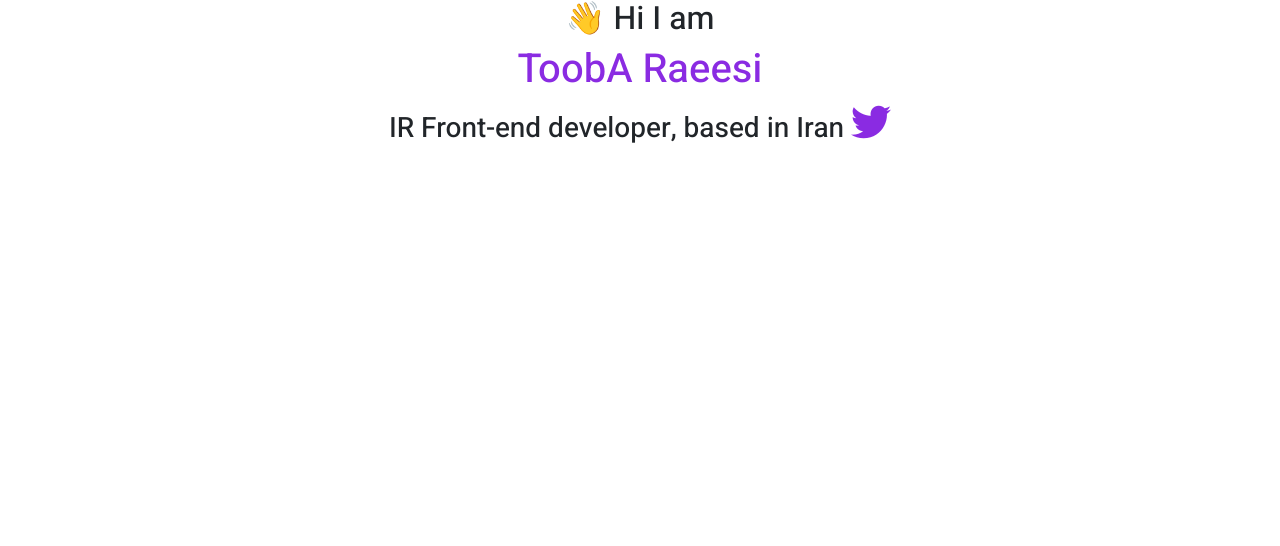
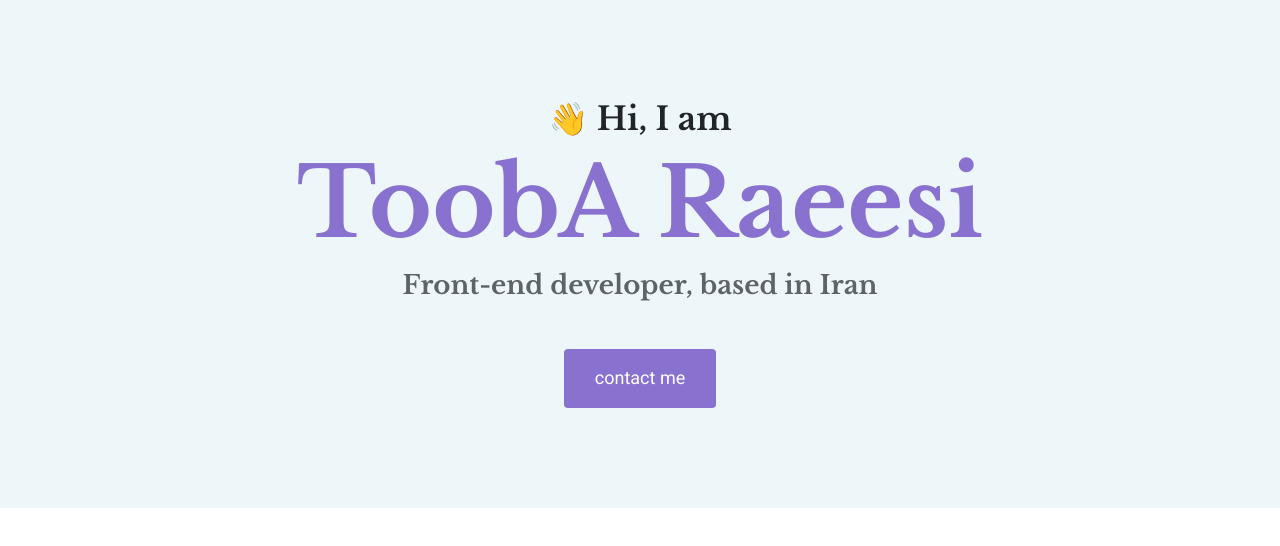
Before and after one commit to TwobA1987/portfolio-project, a plain HTML site: page index.html in a window 1280 px wide. Drawn offline with nearby package versions, Linux system fonts and the light colour scheme.

Commit message:
adding font and build hero

```diff
--- a/index.html
+++ b/index.html
@@ -10,6 +10,13 @@
       integrity="sha384-ggOyR0iXCbMQv3Xipma34MD+dH/1fQ784/j6cY/iJTQUOhcWr7x9JvoRxT2MZw1T"
       crossorigin="anonymous"
     />
+    <link rel="preconnect" href="https://fonts.googleapis.com" />
+    <link rel="preconnect" href="https://fonts.gstatic.com" crossorigin />
+    <link
+      href="https://fonts.googleapis.com/css2?family=Heebo:wght@400;500;700&family=Libre+Baskerville:wght@700&display=swap"
+      rel="stylesheet"
+    />
+    <link rel="stylesheet" href="/src/style.css" />
     <script
       src="https://code.jquery.com/jquery-3.3.1.slim.min.js"
       integrity="sha384-q8i/X+965DzO0rT7abK41JStQIAqVgRVzpbzo5smXKp4YfRvH+8abtTE1Pi6jizo"
@@ -29,22 +36,18 @@
       src="https://kit.fontawesome.com/c6be908d85.js"
       crossorigin="anonymous"
     ></script>
-    <link rel="preconnect" href="https://fonts.googleapis.com" />
-    <link rel="preconnect" href="https://fonts.gstatic.com" crossorigin />
-    <link
-      href="https://fonts.googleapis.com/css2?family=Heebo:wght@400;500;700&display=swap"
-      rel="stylesheet"
-    />
-    <link rel="stylesheet" href="/src/style.css" />
     <title>Document</title>
   </head>
   <body>
-    <h2 class="text-center">👋 Hi I am</h2>
+    <div class="hero">
+      <h2>👋 Hi, I am</h2>
 
-    <h1 class="text-center">ToobA Raeesi</h1>
+      <h1>ToobA Raeesi</h1>
 
-    <h3 class="text-center">
-      IR Front-end developer, based in Iran <i class="fa-brands fa-twitter"></i>
-    </h3>
+      <h3 class="mb-5">Front-end developer, based in Iran</h3>
+      <div>
+        <a href="#" class="btn btn-branding">contact me</a>
+      </div>
+    </div>
   </body>
 </html>
--- a/src/style.css
+++ b/src/style.css
@@ -1,11 +1,39 @@
+:root {
+  --branding-color: #edf7fa;
+  --primary-color: #8971d0;
+  --heading-font: "Libre Baskerville", serif;
+  --default-font: "Heebo", sans-serif;
+}
 body {
-  font-family: "Heebo", sans-serif;
+  font-family: var(--default-font);
+}
+h1,
+h2,
+h3,
+h4,
+h5 {
+  font-family: var(--heading-font);
 }
 h1 {
-  color: blueviolet;
+  color: var(--primary-color);
+  font-family: var(--heading-font);
+  line-height: 1.2;
+  font-size: 96px;
 }
-.fa-twitter {
+h3 {
+  opacity: 0.7;
+  font-size: 26px;
+}
+
+.hero {
   text-align: center;
-  color: blueviolet;
-  font-size: 40px;
+  background-color: var(--branding-color);
+  padding: 100px 50px;
 }
+.btn-branding {
+  padding: 15px 30px;
+  background-color: var(--primary-color);
+  border-radius: 4px;
+  color: white;
+  font-size: 18px;
+}
```
